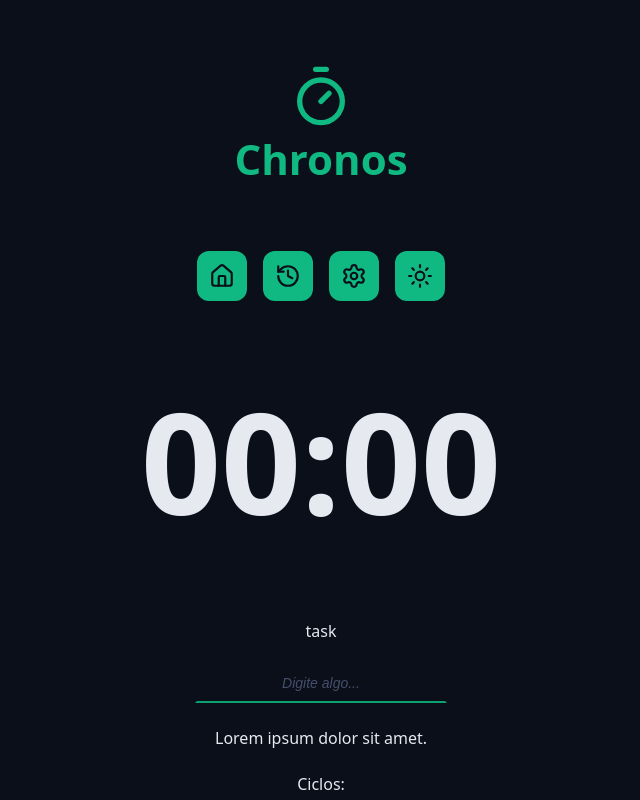
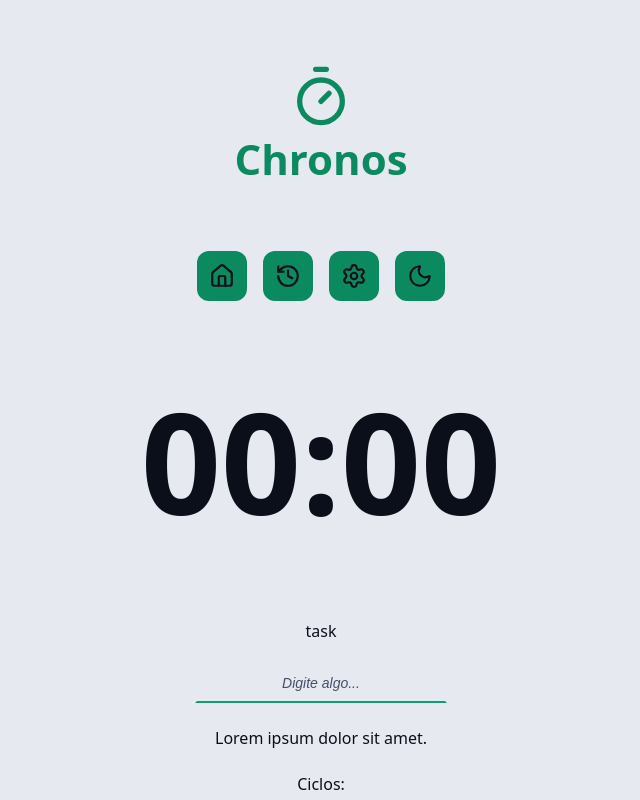
Before and after one commit to Matvops/pomodoro-chronos, a React (Vite) app: page / in a window 1280 px wide. Both pictures are taken after a click on the link 739 px from the left and 276 px from the top of the page. Shown: the top 800 px of the page, without its empty margins (319-959 px from the left). Built offline with nearby package versions, Linux system fonts and the light colour scheme.

Commit message:
Feat: Adiciona atualização de tema

```diff
--- a/src/components/Menu/index.tsx
+++ b/src/components/Menu/index.tsx
@@ -1,15 +1,41 @@
-import { HistoryIcon, HomeIcon, SettingsIcon, SunIcon } from 'lucide-react';
+import { HistoryIcon, HomeIcon, MoonIcon, SettingsIcon, SunIcon } from 'lucide-react';
 import style from './style.module.css';
+import { useEffect, useState, type MouseEvent } from 'react';
+
+type Themes = 'dark' | 'light';
 
 export function Menu() {
+
+  const [theme, setTheme] = useState<Themes>(() => {
+    return localStorage.getItem('theme') == 'light' ? 'light' : 'dark';
+  });
+
+  const iconThemes = {
+    dark: <SunIcon />,
+    light: <MoonIcon />
+  };
+
+  const handleClick = (event: MouseEvent) => {
+    event.preventDefault();
+    setTheme(prevElement => prevElement == 'dark' ? 'light' : 'dark');
+  }
+
+  useEffect(() => {
+
+    document.documentElement.setAttribute('data-theme', theme);
+    localStorage.setItem('theme', theme);
+
+  }, [theme]);
 
   return (
     <>
       <nav className={style.menu}>
-        <a href="#" className={style.menuLink}><HomeIcon /></a>
-        <a href="#" className={style.menuLink}><HistoryIcon /></a>
-        <a href="#" className={style.menuLink}><SettingsIcon /></a>
-        <a href="#" className={style.menuLink}><SunIcon /></a>
+        <a href="#" className={style.menuLink} aria-label='home' title='home'><HomeIcon /></a>
+        <a href="#" className={style.menuLink} aria-label='history' title='history'><HistoryIcon /></a>
+        <a href="#" className={style.menuLink} aria-label='settings' title='settings'><SettingsIcon /></a>
+        <a href="#" className={style.menuLink} onClick={handleClick} aria-label='alther theme' title='alther theme'>
+          {iconThemes[theme]}
+        </a>
       </nav>
     </>
   );
```
